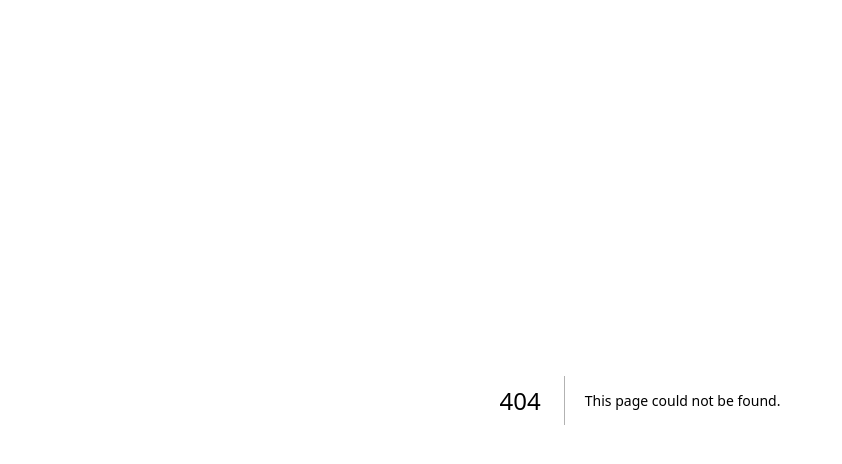
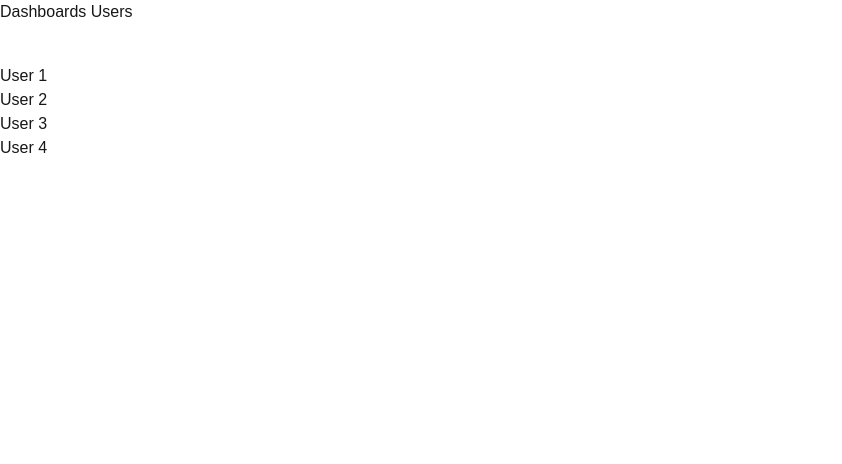
Before and after one commit to talkfelipe/nextjs_event_platform, a Next.js app: page /dashboard/users in a window 1280 px wide. Before the commit this address had no page. Shown: the top 464 px of the page, without its empty margins (0-842 px from the left). Built offline with nearby package versions, Linux system fonts and the light colour scheme.

Commit message:
created some routes for dashboard/analytics and /user/id

```diff
--- /dev/null
+++ b/app/about/page.tsx
@@ -0,0 +1,8 @@
+const Page = () => {
+    return (
+        <div>
+            <h1>About</h1>
+        </div>
+)
+}
+export default Page
--- /dev/null
+++ b/app/dashboard/analytics/page.tsx
@@ -0,0 +1,8 @@
+import React from 'react'
+
+const Analytics = () => {
+    return (
+        <div>Analytics</div>
+    )
+}
+export default Analytics
--- /dev/null
+++ b/app/dashboard/users/[id]/page.tsx
@@ -0,0 +1,10 @@
+const UserDetails = async ({ params }: { params: Promise<{ id: string }>}) => {
+    const { id } = await params;
+    return (
+        <div>
+            <h1>Showing details for user #{id}</h1>
+        </div>
+    )
+}
+
+export default UserDetails
--- /dev/null
+++ b/app/dashboard/users/page.tsx
@@ -0,0 +1,18 @@
+import Link from "next/dist/client/link";
+
+const Users = () => {
+    return (
+        <div>
+            <h1>Dashboards Users</h1>
+
+            <ul className="mt-10">
+                <li><Link href="/dashboard/users/1">User 1</Link></li>
+                <li><Link href="/dashboard/users/2">User 2</Link></li>
+                <li><Link href="/dashboard/users/3">User 3</Link></li>
+                <li><Link href="/dashboard/users/4">User 4</Link></li>
+            </ul>
+
+        </div>
+    )
+}
+export default Users
--- a/app/page.tsx
+++ b/app/page.tsx
@@ -1,6 +1,13 @@
+import Hello from "@/components/hello";
+
 const Home = () => {
+
+    console.log('What type of content am I?');
     return (
-        <div className="text-5xl underline">This fullstack app is being made to learn next.js</div>
+        <main>
+            <div className="text-5xl underline">This fullstack app is being made to learn next.js</div>
+            <Hello />
+        </main>
     )
 }
 export default Home
--- /dev/null
+++ b/components/hello.tsx
@@ -0,0 +1,9 @@
+'use client';
+
+const Hello = () => {
+    console.log('I`m a Client Component!');
+    return (
+        <div>Hello</div>
+    )
+}
+export default Hello
--- a/next.config.ts
+++ b/next.config.ts
@@ -2,6 +2,7 @@
 
 const nextConfig: NextConfig = {
   /* config options here */
+    reactCompiler: true,
     experimental: {
         turbopackFileSystemCacheForDev: true,
     }
--- a/package.json
+++ b/package.json
@@ -9,6 +9,7 @@
     "lint": "eslint"
   },
   "dependencies": {
+    "babel-plugin-react-compiler": "^1.0.0",
     "next": "16.1.2",
     "react": "19.2.3",
     "react-dom": "19.2.3"
```
Also changed, not shown: 1 other file (tests, documents, lock files or other folders).
